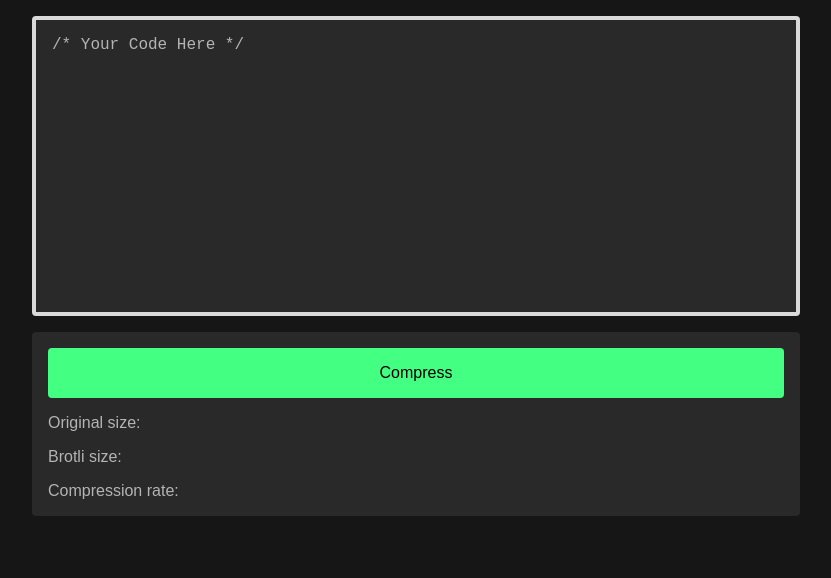
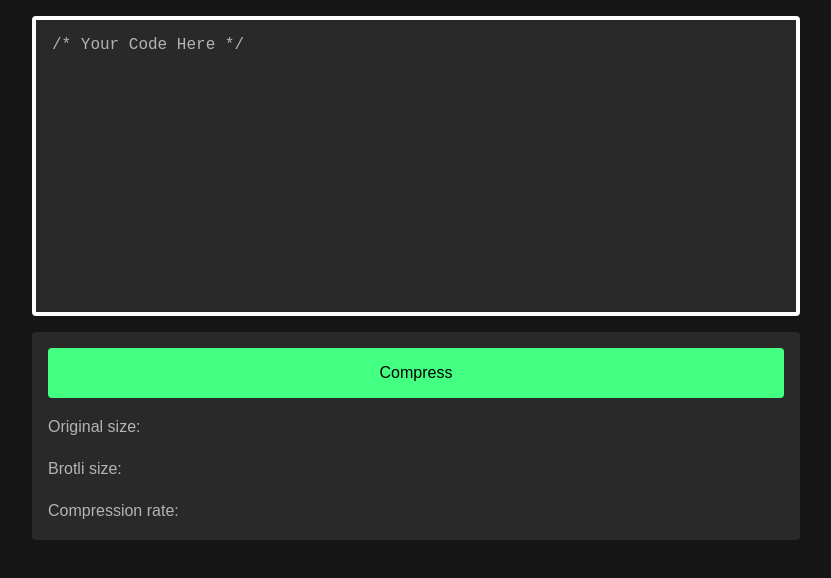
Before and after one commit to Brazy4L/brotli-online, a Nuxt app: page / in a window 1280 px wide. Shown: the top 578 px of the page, without its empty margins (224-1055 px from the left). Built offline with nearby package versions, Linux system fonts and the light colour scheme.

Commit message:
Style compression

```diff
--- a/app.vue
+++ b/app.vue
@@ -24,7 +24,6 @@ const convertBytes = (bytes) => {
       break;
     }
   }
-
   return parseFloat(bytes.toFixed(3)) + " " + units[i];
 };
 
@@ -56,26 +55,27 @@ async function getCompressedSizeInputText() {
   <textarea v-model="inputText" placeholder="/* Your Code Here */"></textarea>
   <div class="info">
     <button @click="getCompressedSizeInputText">Compress</button>
-    <div>
+    <div class="line">
       <span class="subtext">Original size:</span>{{ " " }}
-      <span>{{ originalSize }}</span>
+      <span class="text" v-if="originalSize">{{ originalSize }}</span>
     </div>
-    <div>
-      <span class="subtext">Brotli size:</span>{{ " "
-      }}<span>{{ brotliSize }}</span>
-      <span class="compression-green" v-if="compressionRate > 1">
-        ({{ compressionPercentage }}% smaller than original)</span
+    <div class="line">
+      <span class="subtext">Brotli size:</span>{{ " " }}
+      <span class="text" v-if="brotliSize">{{ brotliSize }}</span
+      >{{ " " }}
+      <span class="compression compression-green" v-if="compressionRate > 1">
+        {{ compressionPercentage }}% smaller than original</span
       >
       <span
-        class="compression-red"
+        class="compression compression-red"
         v-if="Number.isFinite(compressionRate) && compressionRate < 1"
       >
-        ({{ compressionPercentage }}% larger than original)</span
+        {{ compressionPercentage }}% larger than original</span
       >
     </div>
-    <div>
+    <div class="line">
       <span class="subtext">Compression rate:</span>{{ " " }}
-      <span>{{ compressionRate }}</span>
+      <span class="text" v-if="compressionRate">{{ compressionRate }}</span>
     </div>
   </div>
 </template>
@@ -111,7 +111,7 @@ textarea {
   padding: 16px;
   margin: 0;
   background-color: #292929;
-  border: 4px solid #dadada;
+  border: 4px solid #fff;
   outline: none;
   resize: none;
   transition: border 0.15s ease-out;
@@ -149,7 +149,43 @@ button:hover {
   background-color: #37d46b;
 }
 
+button:focus {
+  outline: solid 4px #fff;
+}
+
+.line {
+  min-height: 26px;
+  display: flex;
+  align-items: center;
+  column-gap: 4px;
+  row-gap: 8px;
+  flex-wrap: wrap;
+}
+
 .subtext {
   color: #b4b4b4;
 }
+
+.text {
+  background-color: #fff;
+  padding: 4px 16px;
+  border-radius: 9999px;
+  color: #000;
+  white-space: nowrap;
+}
+
+.compression {
+  padding: 4px 16px;
+  border-radius: 9999px;
+  white-space: nowrap;
+  color: #000;
+}
+
+.compression-green {
+  background-color: #43ff82;
+}
+
+.compression-red {
+  background-color: #ff5943;
+}
 </style>
```
